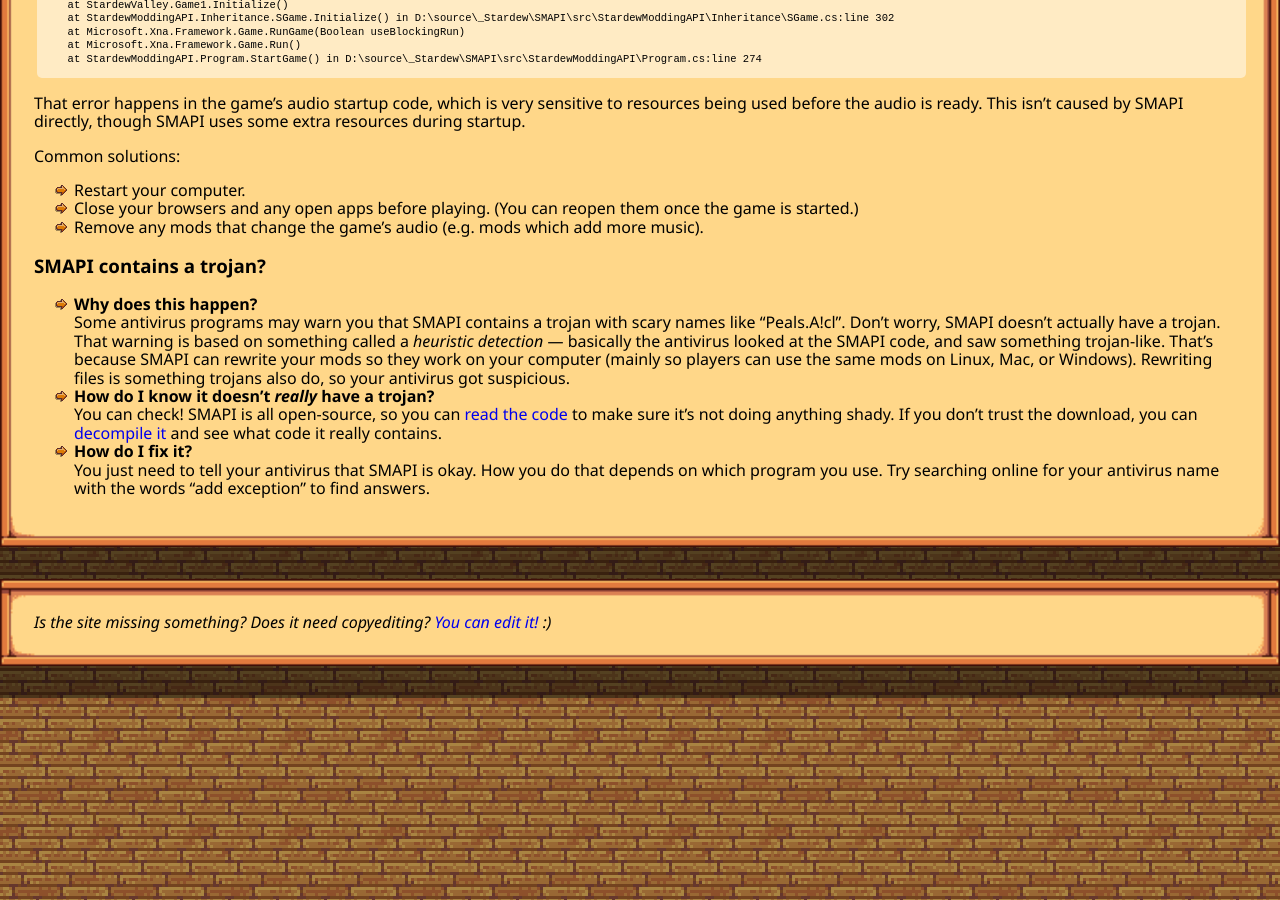
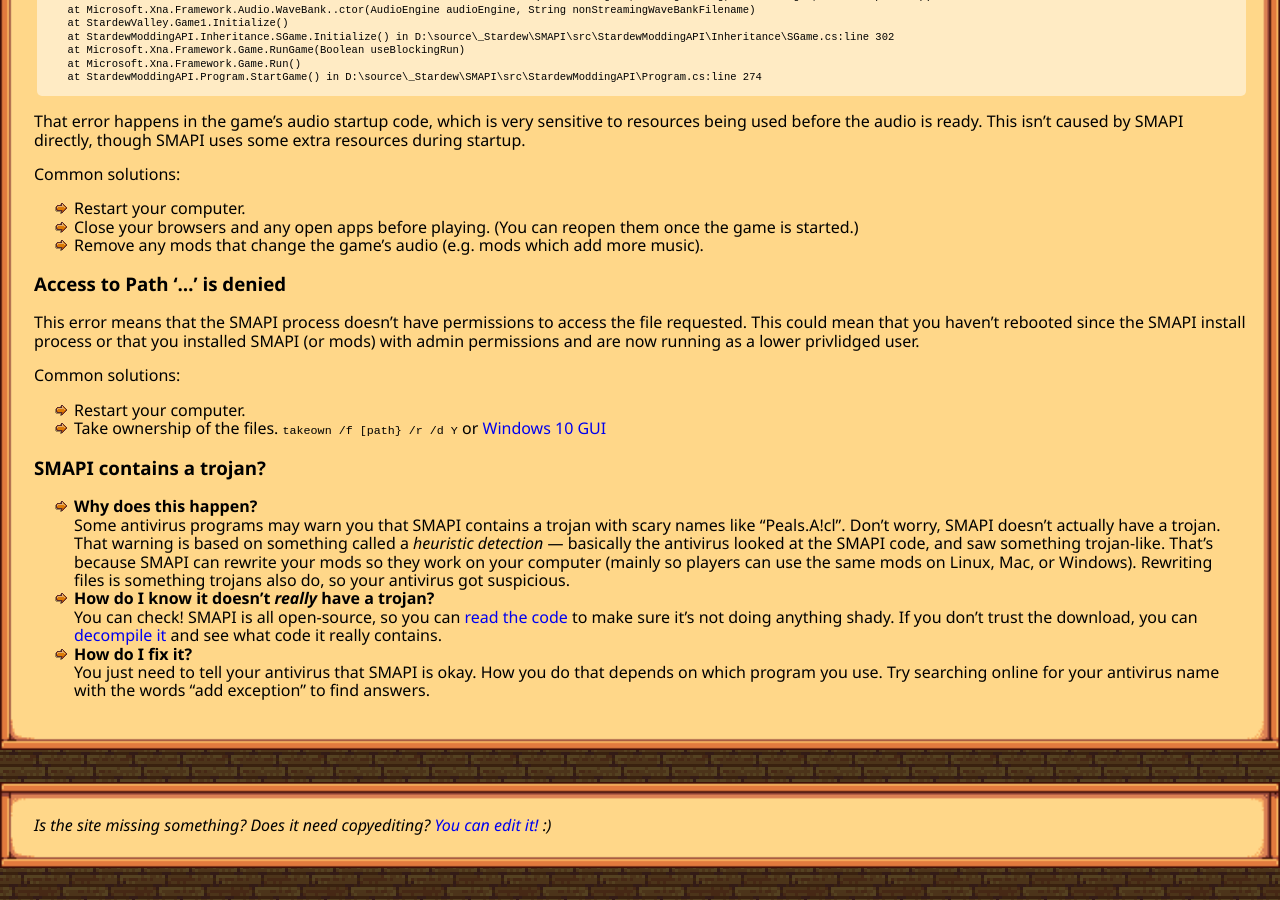
Before and after one commit to Pathoschild/canimod.github.io, a Jekyll site: the page built from for-players/faqs.md, in a window 1280 px wide and 900 px high, scrolled down 3529 px. Built offline with Jekyll 4.4.1, drawn with Linux system fonts in a browser that asks for light colours; nearby versions of some CDN libraries; some of the changed text lies outside the part shown.

Commit message:
Update faqs.md

```diff
--- a/for-players/faqs.md
+++ b/for-players/faqs.md
@@ -177,6 +177,16 @@
 * Close your browsers and any open apps before playing. (You can reopen them once the game is started.)
 * Remove any mods that change the game's audio (e.g. mods which add more music).
 
+### Access to Path '...' is denied
+This error means that the SMAPI process doesn't have permissions to access the file requested.
+This could mean that you haven't rebooted since the SMAPI install process or that you installed
+SMAPI (or mods) with admin permissions and are now running as a lower privlidged user.
+
+Common solutions:
+
+* Restart your computer.
+* Take ownership of the files. `takeown /f [path} /r /d Y` or [Windows 10 GUI](http://winaero.com/blog/how-to-take-ownership-and-get-full-access-to-files-and-folders-in-windows-10/)
+
 ### SMAPI contains a trojan?
 <section id="trojan"></section>
 
```
